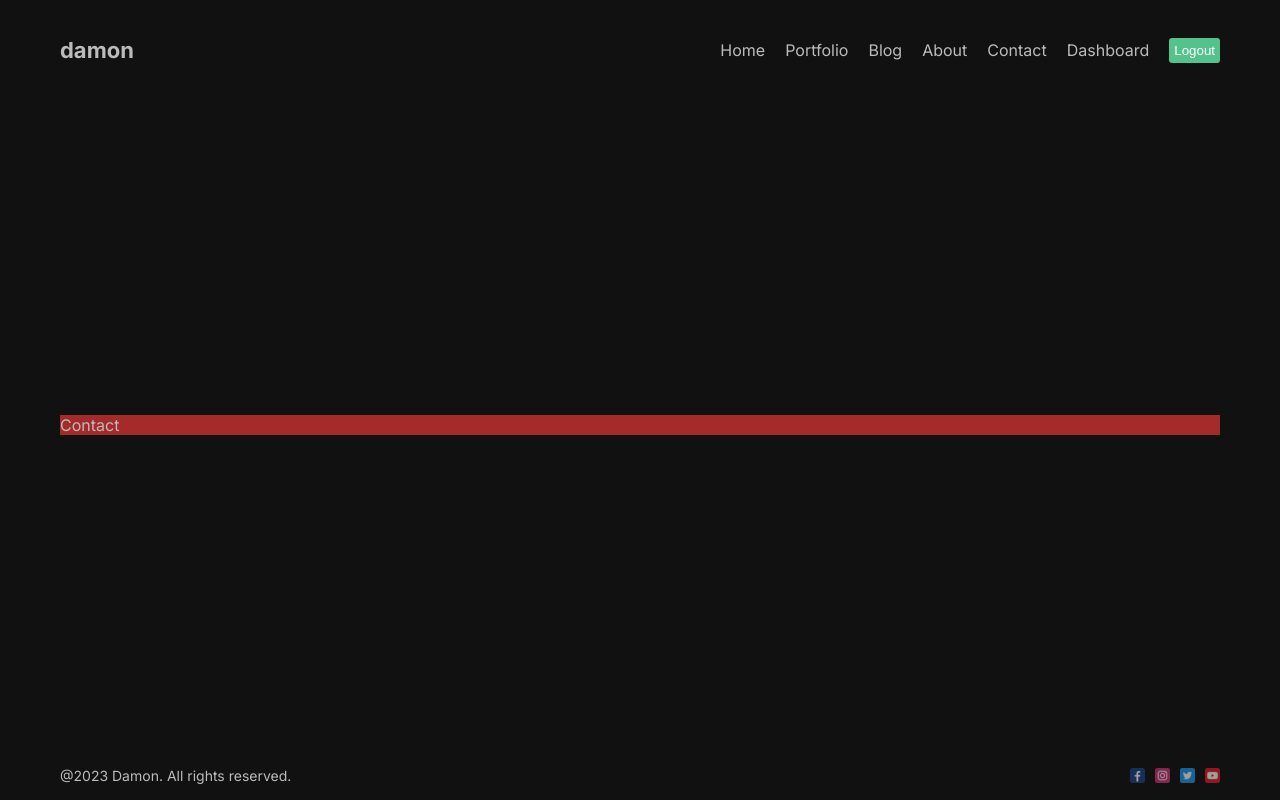
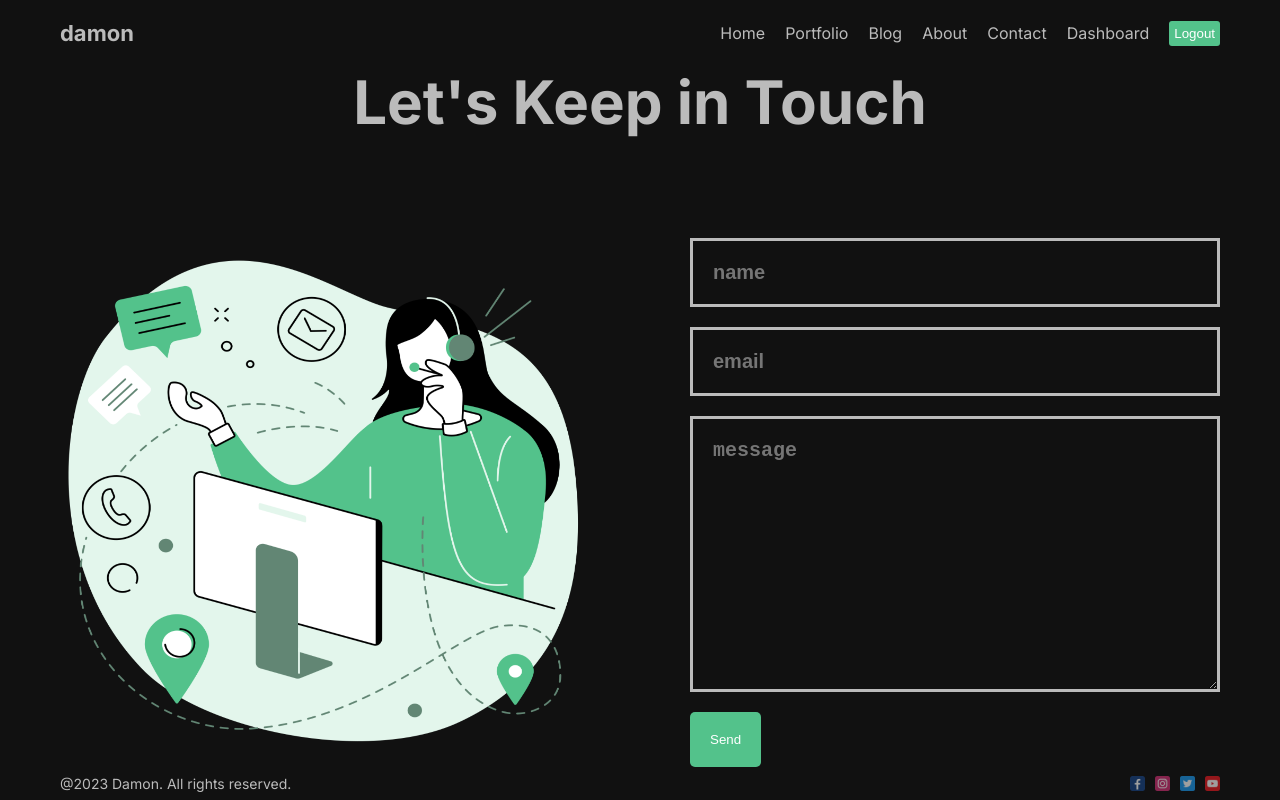
Before and after one commit to thadeusdev/nextjs-app, a Next.js app: page /contact in a window 1280 px wide. Built offline with nearby package versions, Linux system fonts and the light colour scheme.

Commit message:
populated and styled contact

```diff
--- a/src/app/contact/page.jsx
+++ b/src/app/contact/page.jsx
@@ -1,10 +1,35 @@
 import React from 'react'
 import styles from './page.module.css'
+import Image from 'next/image';
+import Button from '@/components/Button/Button';
 
 const Contact = () => {
   return (
-    <div className={styles.container}>Contact</div>
-  )
+    <div className={styles.container}>
+      <h1 className={styles.title}>Let&apos;s Keep in Touch</h1>
+      <div className={styles.content}>
+        <div className={styles.imgContainer}>
+          <Image
+            src="/contact.png"
+            alt=""
+            fill={true}
+            className={styles.image}
+          />
+        </div>
+        <form className={styles.form}>
+          <input type="text" placeholder="name" className={styles.input} />
+          <input type="text" placeholder="email" className={styles.input} />
+          <textarea
+            className={styles.textArea}
+            placeholder="message"
+            cols="30"
+            rows="10"
+          ></textarea>
+          <Button url="#" text="Send" />
+        </form>
+      </div>
+    </div>
+  );
 }
 
 export default Contact
--- a/src/app/contact/page.module.css
+++ b/src/app/contact/page.module.css
@@ -1,3 +1,38 @@
 .container{
-    background-color: brown;
 }
+
+.title{
+    font-size: 60px;
+    margin-bottom: 100px;
+    text-align: center;
+}
+
+.content{
+    display: flex;
+    align-items: center;
+    gap: 100px;
+}
+
+.imgContainer{
+    flex: 1;
+    height: 500px;
+    position: relative;
+}
+
+.form{
+    flex: 1;
+    display: flex;
+    flex-direction: column;
+    gap: 20px;
+}
+
+.input, .textArea{
+    padding: 20px;
+    background-color: transparent;
+    border: none;
+    outline: none;
+    color: #bbb;
+    border: 3px solid #bbb;
+    font-size: 20px;
+    font-weight: bold;
+}
```
